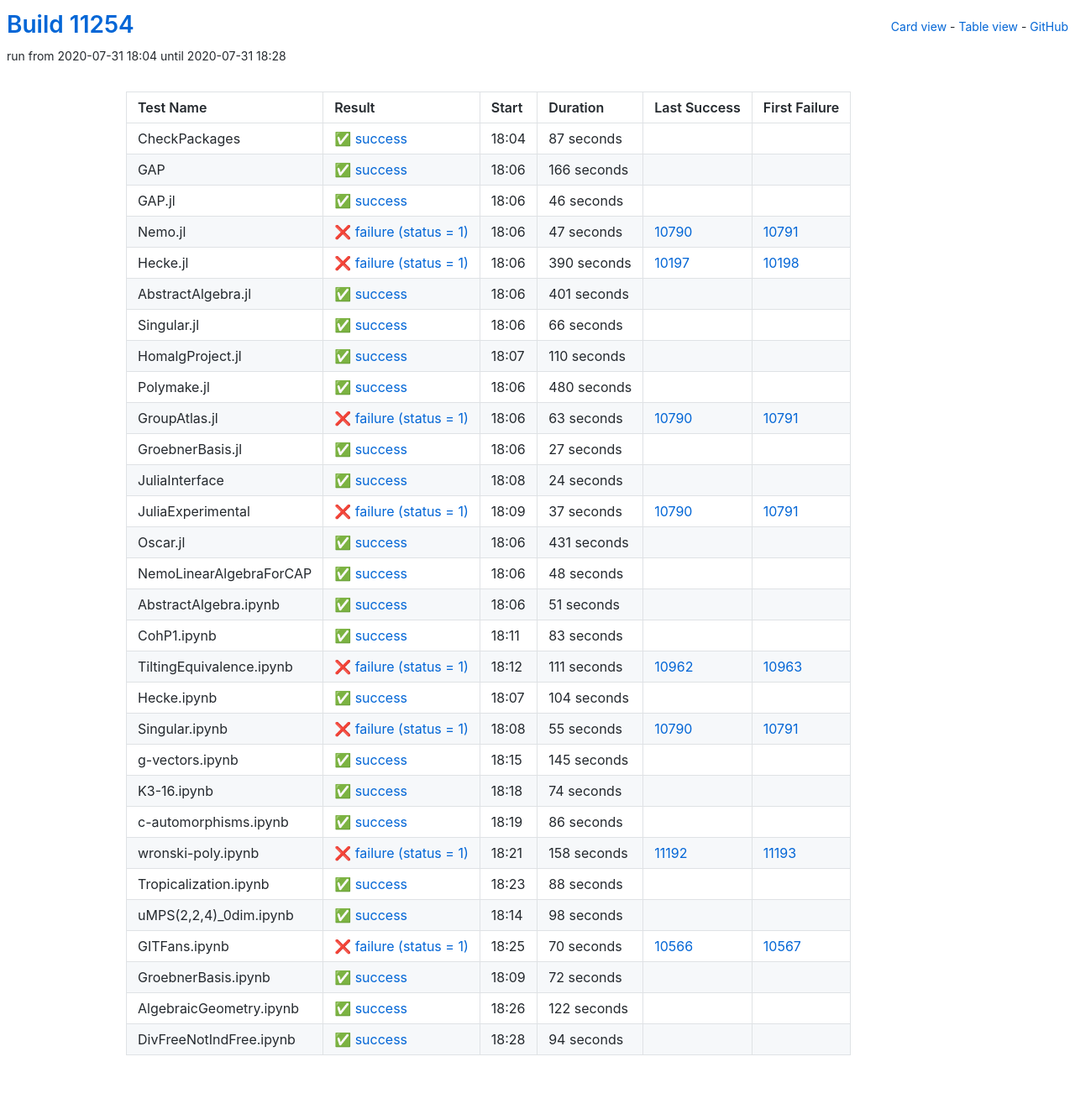
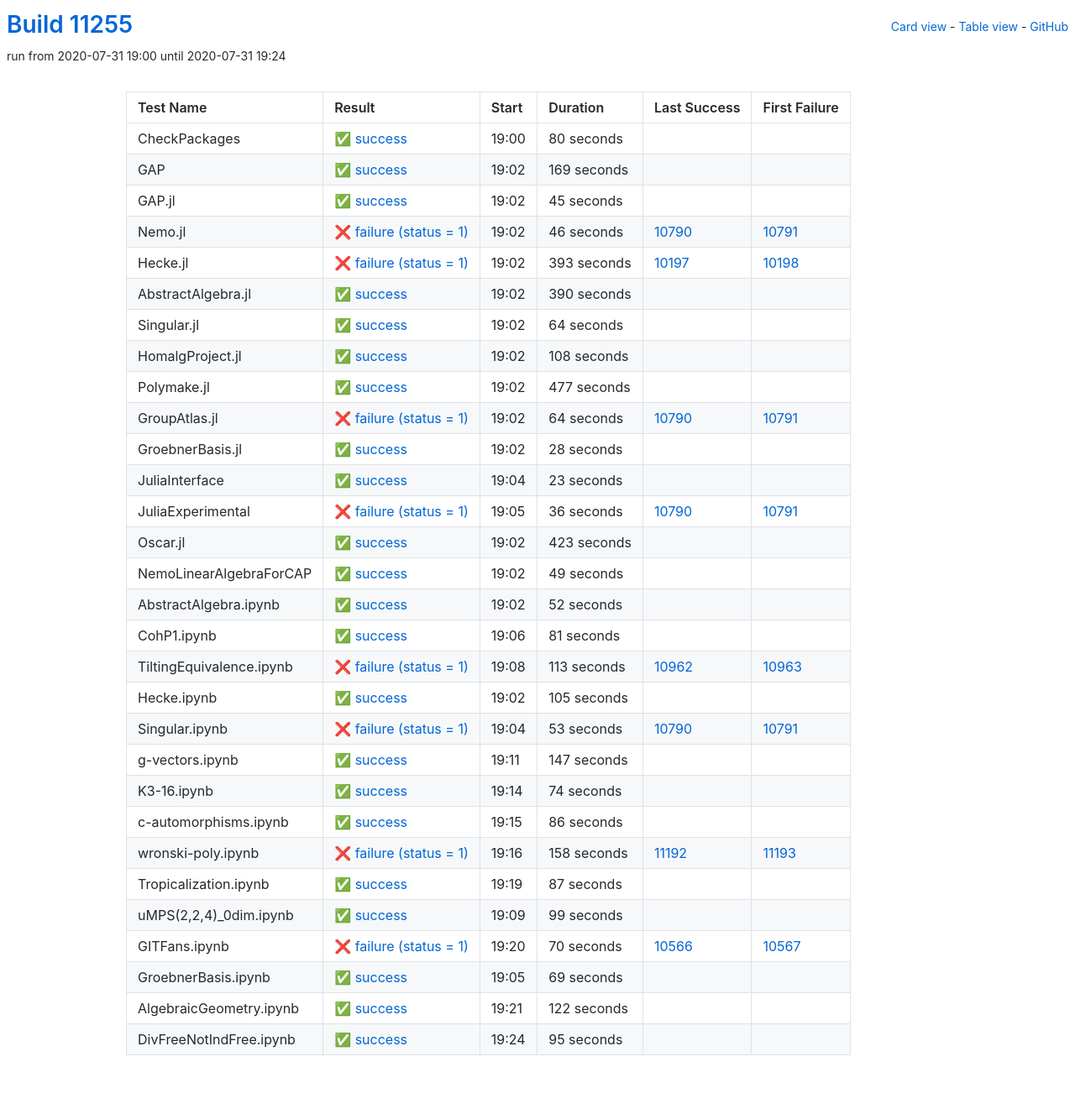
Before and after one commit to oscar-system/oscar-ci-status, a Jekyll site: the page built from table.html, in a window 1280 px wide. Shown: the whole page at 84% size. Built offline with Jekyll 4.4.1, drawn with Linux system fonts in a browser that asks for light colours.

Commit message:
Build #11255

```diff
--- a/_data/ci.yml
+++ b/_data/ci.yml
@@ -1,6 +1,6 @@
 ---
-build: 11254
-build_url: https://oscarci.mathematik.uni-kl.de/job/oscar/11254/
+build: 11255
+build_url: https://oscarci.mathematik.uni-kl.de/job/oscar/11255/
 job: oscar
 organization: oscar-system
 repo: oscar-ci-status
@@ -8,260 +8,260 @@
 tests:
 - name: CheckPackages
   id: checkpackages
-  log: https://oscarci.mathematik.uni-kl.de/job/oscar/11254/artifact/logs/build-11254/CheckPackages.log
-  start: 2020-07-31 18:04
+  log: https://oscarci.mathematik.uni-kl.de/job/oscar/11255/artifact/logs/build-11255/CheckPackages.log
+  start: 2020-07-31 19:00
   success: true
   exitcode: 0
   status: success
-  duration: 87
+  duration: 80
   last_success: false
   last_success_url:
   first_failure: false
   first_failure_url:
 - name: GAP
   id: gap
-  log: https://oscarci.mathematik.uni-kl.de/job/oscar/11254/artifact/logs/build-11254/GAP.log
-  start: 2020-07-31 18:06
+  log: https://oscarci.mathematik.uni-kl.de/job/oscar/11255/artifact/logs/build-11255/GAP.log
+  start: 2020-07-31 19:02
   success: true
   exitcode: 0
   status: success
-  duration: 166
+  duration: 169
   last_success: false
   last_success_url:
   first_failure: false
   first_failure_url:
 - name: GAP.jl
   id: gap-jl
-  log: https://oscarci.mathematik.uni-kl.de/job/oscar/11254/artifact/logs/build-11254/GAP.jl.log
-  start: 2020-07-31 18:06
+  log: https://oscarci.mathematik.uni-kl.de/job/oscar/11255/artifact/logs/build-11255/GAP.jl.log
+  start: 2020-07-31 19:02
   success: true
   exitcode: 0
   status: success
-  duration: 46
+  duration: 45
   last_success: false
   last_success_url:
   first_failure: false
   first_failure_url:
 - name: Nemo.jl
   id: nemo-jl
-  log: https://oscarci.mathematik.uni-kl.de/job/oscar/11254/artifact/logs/build-11254/Nemo.jl.log
-  start: 2020-07-31 18:06
+  log: https://oscarci.mathematik.uni-kl.de/job/oscar/11255/artifact/logs/build-11255/Nemo.jl.log
+  start: 2020-07-31 19:02
   success: false
   exitcode: 1
   status: failure
-  duration: 47
+  duration: 46
   last_success: 10790
   last_success_url: https://oscarci.mathematik.uni-kl.de/job/oscar/10790/
   first_failure: 10791
   first_failure_url: https://oscarci.mathematik.uni-kl.de/job/oscar/10791/
 - name: Hecke.jl
   id: hecke-jl
-  log: https://oscarci.mathematik.uni-kl.de/job/oscar/11254/artifact/logs/build-11254/Hecke.jl.log
-  start: 2020-07-31 18:06
+  log: https://oscarci.mathematik.uni-kl.de/job/oscar/11255/artifact/logs/build-11255/Hecke.jl.log
+  start: 2020-07-31 19:02
   success: false
   exitcode: 1
   status: failure
-  duration: 390
+  duration: 393
   last_success: 10197
   last_success_url: https://oscarci.mathematik.uni-kl.de/job/oscar/10197/
   first_failure: 10198
   first_failure_url: https://oscarci.mathematik.uni-kl.de/job/oscar/10198/
 - name: AbstractAlgebra.jl
   id: abstractalgebra-jl
-  log: https://oscarci.mathematik.uni-kl.de/job/oscar/11254/artifact/logs/build-11254/AbstractAlgebra.jl.log
-  start: 2020-07-31 18:06
+  log: https://oscarci.mathematik.uni-kl.de/job/oscar/11255/artifact/logs/build-11255/AbstractAlgebra.jl.log
+  start: 2020-07-31 19:02
   success: true
   exitcode: 0
   status: success
-  duration: 401
+  duration: 390
   last_success: false
   last_success_url:
   first_failure: false
   first_failure_url:
 - name: Singular.jl
   id: singular-jl
-  log: https://oscarci.mathematik.uni-kl.de/job/oscar/11254/artifact/logs/build-11254/Singular.jl.log
-  start: 2020-07-31 18:06
+  log: https://oscarci.mathematik.uni-kl.de/job/oscar/11255/artifact/logs/build-11255/Singular.jl.log
+  start: 2020-07-31 19:02
   success: true
   exitcode: 0
   status: success
-  duration: 66
+  duration: 64
   last_success: false
   last_success_url:
   first_failure: false
   first_failure_url:
 - name: HomalgProject.jl
   id: homalgproject-jl
-  log: https://oscarci.mathematik.uni-kl.de/job/oscar/11254/artifact/logs/build-11254/HomalgProject.jl.log
-  start: 2020-07-31 18:07
+  log: https://oscarci.mathematik.uni-kl.de/job/oscar/11255/artifact/logs/build-11255/HomalgProject.jl.log
+  start: 2020-07-31 19:02
   success: true
   exitcode: 0
   status: success
-  duration: 110
+  duration: 108
   last_success: false
   last_success_url:
   first_failure: false
   first_failure_url:
 - name: Polymake.jl
   id: polymake-jl
-  log: https://oscarci.mathematik.uni-kl.de/job/oscar/11254/artifact/logs/build-11254/Polymake.jl.log
-  start: 2020-07-31 18:06
+  log: https://oscarci.mathematik.uni-kl.de/job/oscar/11255/artifact/logs/build-11255/Polymake.jl.log
+  start: 2020-07-31 19:02
   success: true
   exitcode: 0
   status: success
-  duration: 480
+  duration: 477
   last_success: false
   last_success_url:
   first_failure: false
   first_failure_url:
 - name: GroupAtlas.jl
   id: groupatlas-jl
-  log: https://oscarci.mathematik.uni-kl.de/job/oscar/11254/artifact/logs/build-11254/GroupAtlas.jl.log
-  start: 2020-07-31 18:06
+  log: https://oscarci.mathematik.uni-kl.de/job/oscar/11255/artifact/logs/build-11255/GroupAtlas.jl.log
+  start: 2020-07-31 19:02
   success: false
   exitcode: 1
   status: failure
-  duration: 63
+  duration: 64
   last_success: 10790
   last_success_url: https://oscarci.mathematik.uni-kl.de/job/oscar/10790/
   first_failure: 10791
   first_failure_url: https://oscarci.mathematik.uni-kl.de/job/oscar/10791/
 - name: GroebnerBasis.jl
   id: groebnerbasis-jl
-  log: https://oscarci.mathematik.uni-kl.de/job/oscar/11254/artifact/logs/build-11254/GroebnerBasis.jl.log
-  start: 2020-07-31 18:06
+  log: https://oscarci.mathematik.uni-kl.de/job/oscar/11255/artifact/logs/build-11255/GroebnerBasis.jl.log
+  start: 2020-07-31 19:02
   success: true
   exitcode: 0
   status: success
-  duration: 27
+  duration: 28
   last_success: false
   last_success_url:
   first_failure: false
   first_failure_url:
 - name: JuliaInterface
   id: juliainterface
-  log: https://oscarci.mathematik.uni-kl.de/job/oscar/11254/artifact/logs/build-11254/JuliaInterface.log
-  start: 2020-07-31 18:08
+  log: https://oscarci.mathematik.uni-kl.de/job/oscar/11255/artifact/logs/build-11255/JuliaInterface.log
+  start: 2020-07-31 19:04
   success: true
   exitcode: 0
   status: success
-  duration: 24
+  duration: 23
   last_success: false
   last_success_url:
   first_failure: false
   first_failure_url:
 - name: JuliaExperimental
   id: juliaexperimental
-  log: https://oscarci.mathematik.uni-kl.de/job/oscar/11254/artifact/logs/build-11254/JuliaExperimental.log
-  start: 2020-07-31 18:09
+  log: https://oscarci.mathematik.uni-kl.de/job/oscar/11255/artifact/logs/build-11255/JuliaExperimental.log
+  start: 2020-07-31 19:05
   success: false
   exitcode: 1
   status: failure
-  duration: 37
+  duration: 36
   last_success: 10790
   last_success_url: https://oscarci.mathematik.uni-kl.de/job/oscar/10790/
   first_failure: 10791
   first_failure_url: https://oscarci.mathematik.uni-kl.de/job/oscar/10791/
 - name: Oscar.jl
   id: oscar-jl
-  log: https://oscarci.mathematik.uni-kl.de/job/oscar/11254/artifact/logs/build-11254/Oscar.jl.log
-  start: 2020-07-31 18:06
+  log: https://oscarci.mathematik.uni-kl.de/job/oscar/11255/artifact/logs/build-11255/Oscar.jl.log
+  start: 2020-07-31 19:02
   success: true
   exitcode: 0
   status: success
-  duration: 431
+  duration: 423
   last_success: false
   last_success_url:
   first_failure: false
   first_failure_url:
 - name: NemoLinearAlgebraForCAP
   id: nemolinearalgebraforcap
-  log: https://oscarci.mathematik.uni-kl.de/job/oscar/11254/artifact/logs/build-11254/NemoLinearAlgebraForCAP.log
-  start: 2020-07-31 18:06
+  log: https://oscarci.mathematik.uni-kl.de/job/oscar/11255/artifact/logs/build-11255/NemoLinearAlgebraForCAP.log
+  start: 2020-07-31 19:02
   success: true
   exitcode: 0
   status: success
-  duration: 48
+  duration: 49
   last_success: false
   last_success_url:
   first_failure: false
   first_failure_url:
 - name: AbstractAlgebra.ipynb
   id: abstractalgebra-ipynb
-  log: https://oscarci.mathematik.uni-kl.de/job/oscar/11254/artifact/logs/build-11254/AbstractAlgebra.ipynb.log
-  start: 2020-07-31 18:06
+  log: https://oscarci.mathematik.uni-kl.de/job/oscar/11255/artifact/logs/build-11255/AbstractAlgebra.ipynb.log
+  start: 2020-07-31 19:02
   success: true
   exitcode: 0
   status: success
-  duration: 51
+  duration: 52
   last_success: false
   last_success_url:
   first_failure: false
   first_failure_url:
 - name: CohP1.ipynb
   id: cohp1-ipynb
-  log: https://oscarci.mathematik.uni-kl.de/job/oscar/11254/artifact/logs/build-11254/CohP1.ipynb.log
-  start: 2020-07-31 18:11
+  log: https://oscarci.mathematik.uni-kl.de/job/oscar/11255/artifact/logs/build-11255/CohP1.ipynb.log
+  start: 2020-07-31 19:06
   success: true
   exitcode: 0
   status: success
-  duration: 83
+  duration: 81
   last_success: false
   last_success_url:
   first_failure: false
   first_failure_url:
 - name: TiltingEquivalence.ipynb
   id: tiltingequivalence-ipynb
-  log: https://oscarci.mathematik.uni-kl.de/job/oscar/11254/artifact/logs/build-11254/TiltingEquivalence.ipynb.log
-  start: 2020-07-31 18:12
+  log: https://oscarci.mathematik.uni-kl.de/job/oscar/11255/artifact/logs/build-11255/TiltingEquivalence.ipynb.log
+  start: 2020-07-31 19:08
   success: false
   exitcode: 1
   status: failure
-  duration: 111
+  duration: 113
   last_success: 10962
   last_success_url: https://oscarci.mathematik.uni-kl.de/job/oscar/10962/
   first_failure: 10963
   first_failure_url: https://oscarci.mathematik.uni-kl.de/job/oscar/10963/
 - name: Hecke.ipynb
   id: hecke-ipynb
-  log: https://oscarci.mathematik.uni-kl.de/job/oscar/11254/artifact/logs/build-11254/Hecke.ipynb.log
-  start: 2020-07-31 18:07
+  log: https://oscarci.mathematik.uni-kl.de/job/oscar/11255/artifact/logs/build-11255/Hecke.ipynb.log
+  start: 2020-07-31 19:02
   success: true
   exitcode: 0
   status: success
-  duration: 104
+  duration: 105
   last_success: false
   last_success_url:
   first_failure: false
   first_failure_url:
 - name: Singular.ipynb
   id: singular-ipynb
-  log: https://oscarci.mathematik.uni-kl.de/job/oscar/11254/artifact/logs/build-11254/Singular.ipynb.log
-  start: 2020-07-31 18:08
+  log: https://oscarci.mathematik.uni-kl.de/job/oscar/11255/artifact/logs/build-11255/Singular.ipynb.log
+  start: 2020-07-31 19:04
   success: false
   exitcode: 1
   status: failure
-  duration: 55
+  duration: 53
   last_success: 10790
   last_success_url: https://oscarci.mathematik.uni-kl.de/job/oscar/10790/
   first_failure: 10791
   first_failure_url: https://oscarci.mathematik.uni-kl.de/job/oscar/10791/
 - name: g-vectors.ipynb
   id: g-vectors-ipynb
-  log: https://oscarci.mathematik.uni-kl.de/job/oscar/11254/artifact/logs/build-11254/g-vectors.ipynb.log
-  start: 2020-07-31 18:15
+  log: https://oscarci.mathematik.uni-kl.de/job/oscar/11255/artifact/logs/build-11255/g-vectors.ipynb.log
+  start: 2020-07-31 19:11
   success: true
   exitcode: 0
   status: success
-  duration: 145
+  duration: 147
   last_success: false
   last_success_url:
   first_failure: false
   first_failure_url:
 - name: K3-16.ipynb
   id: k3-16-ipynb
-  log: https://oscarci.mathematik.uni-kl.de/job/oscar/11254/artifact/logs/build-11254/K3-16.ipynb.log
-  start: 2020-07-31 18:18
+  log: https://oscarci.mathematik.uni-kl.de/job/oscar/11255/artifact/logs/build-11255/K3-16.ipynb.log
+  start: 2020-07-31 19:14
   success: true
   exitcode: 0
   status: success
@@ -272,8 +272,8 @@
   first_failure_url:
 - name: c-automorphisms.ipynb
   id: c-automorphisms-ipynb
-  log: https://oscarci.mathematik.uni-kl.de/job/oscar/11254/artifact/logs/build-11254/c-automorphisms.ipynb.log
-  start: 2020-07-31 18:19
+  log: https://oscarci.mathematik.uni-kl.de/job/oscar/11255/artifact/logs/build-11255/c-automorphisms.ipynb.log
+  start: 2020-07-31 19:15
   success: true
   exitcode: 0
   status: success
@@ -284,8 +284,8 @@
   first_failure_url:
 - name: wronski-poly.ipynb
   id: wronski-poly-ipynb
-  log: https://oscarci.mathematik.uni-kl.de/job/oscar/11254/artifact/logs/build-11254/wronski-poly.ipynb.log
-  start: 2020-07-31 18:21
+  log: https://oscarci.mathematik.uni-kl.de/job/oscar/11255/artifact/logs/build-11255/wronski-poly.ipynb.log
+  start: 2020-07-31 19:16
   success: false
   exitcode: 1
   status: failure
@@ -296,32 +296,32 @@
   first_failure_url: https://oscarci.mathematik.uni-kl.de/job/oscar/11193/
 - name: Tropicalization.ipynb
   id: tropicalization-ipynb
-  log: https://oscarci.mathematik.uni-kl.de/job/oscar/11254/artifact/logs/build-11254/Tropicalization.ipynb.log
-  start: 2020-07-31 18:23
+  log: https://oscarci.mathematik.uni-kl.de/job/oscar/11255/artifact/logs/build-11255/Tropicalization.ipynb.log
+  start: 2020-07-31 19:19
   success: true
   exitcode: 0
   status: success
-  duration: 88
+  duration: 87
   last_success: false
   last_success_url:
   first_failure: false
   first_failure_url:
 - name: uMPS(2,2,4)_0dim.ipynb
   id: umps-2-2-4-0dim-ipynb
-  log: https://oscarci.mathematik.uni-kl.de/job/oscar/11254/artifact/logs/build-11254/uMPS-2-2-4-_0dim.ipynb.log
-  start: 2020-07-31 18:14
+  log: https://oscarci.mathematik.uni-kl.de/job/oscar/11255/artifact/logs/build-11255/uMPS-2-2-4-_0dim.ipynb.log
+  start: 2020-07-31 19:09
   success: true
   exitcode: 0
   status: success
-  duration: 98
+  duration: 99
   last_success: false
   last_success_url:
   first_failure: false
   first_failure_url:
 - name: GITFans.ipynb
   id: gitfans-ipynb
-  log: https://oscarci.mathematik.uni-kl.de/job/oscar/11254/artifact/logs/build-11254/GITFans.ipynb.log
-  start: 2020-07-31 18:25
+  log: https://oscarci.mathematik.uni-kl.de/job/oscar/11255/artifact/logs/build-11255/GITFans.ipynb.log
+  start: 2020-07-31 19:20
   success: false
   exitcode: 1
   status: failure
@@ -332,20 +332,20 @@
   first_failure_url: https://oscarci.mathematik.uni-kl.de/job/oscar/10567/
 - name: GroebnerBasis.ipynb
   id: groebnerbasis-ipynb
-  log: https://oscarci.mathematik.uni-kl.de/job/oscar/11254/artifact/logs/build-11254/GroebnerBasis.ipynb.log
-  start: 2020-07-31 18:09
+  log: https://oscarci.mathematik.uni-kl.de/job/oscar/11255/artifact/logs/build-11255/GroebnerBasis.ipynb.log
+  start: 2020-07-31 19:05
   success: true
   exitcode: 0
   status: success
-  duration: 72
+  duration: 69
   last_success: false
   last_success_url:
   first_failure: false
   first_failure_url:
 - name: AlgebraicGeometry.ipynb
   id: algebraicgeometry-ipynb
-  log: https://oscarci.mathematik.uni-kl.de/job/oscar/11254/artifact/logs/build-11254/AlgebraicGeometry.ipynb.log
-  start: 2020-07-31 18:26
+  log: https://oscarci.mathematik.uni-kl.de/job/oscar/11255/artifact/logs/build-11255/AlgebraicGeometry.ipynb.log
+  start: 2020-07-31 19:21
   success: true
   exitcode: 0
   status: success
@@ -356,12 +356,12 @@
   first_failure_url:
 - name: DivFreeNotIndFree.ipynb
   id: divfreenotindfree-ipynb
-  log: https://oscarci.mathematik.uni-kl.de/job/oscar/11254/artifact/logs/build-11254/DivFreeNotIndFree.ipynb.log
-  start: 2020-07-31 18:28
+  log: https://oscarci.mathematik.uni-kl.de/job/oscar/11255/artifact/logs/build-11255/DivFreeNotIndFree.ipynb.log
+  start: 2020-07-31 19:24
   success: true
   exitcode: 0
   status: success
-  duration: 94
+  duration: 95
   last_success: false
   last_success_url:
   first_failure: false
```
Also changed, not shown: README.md.
